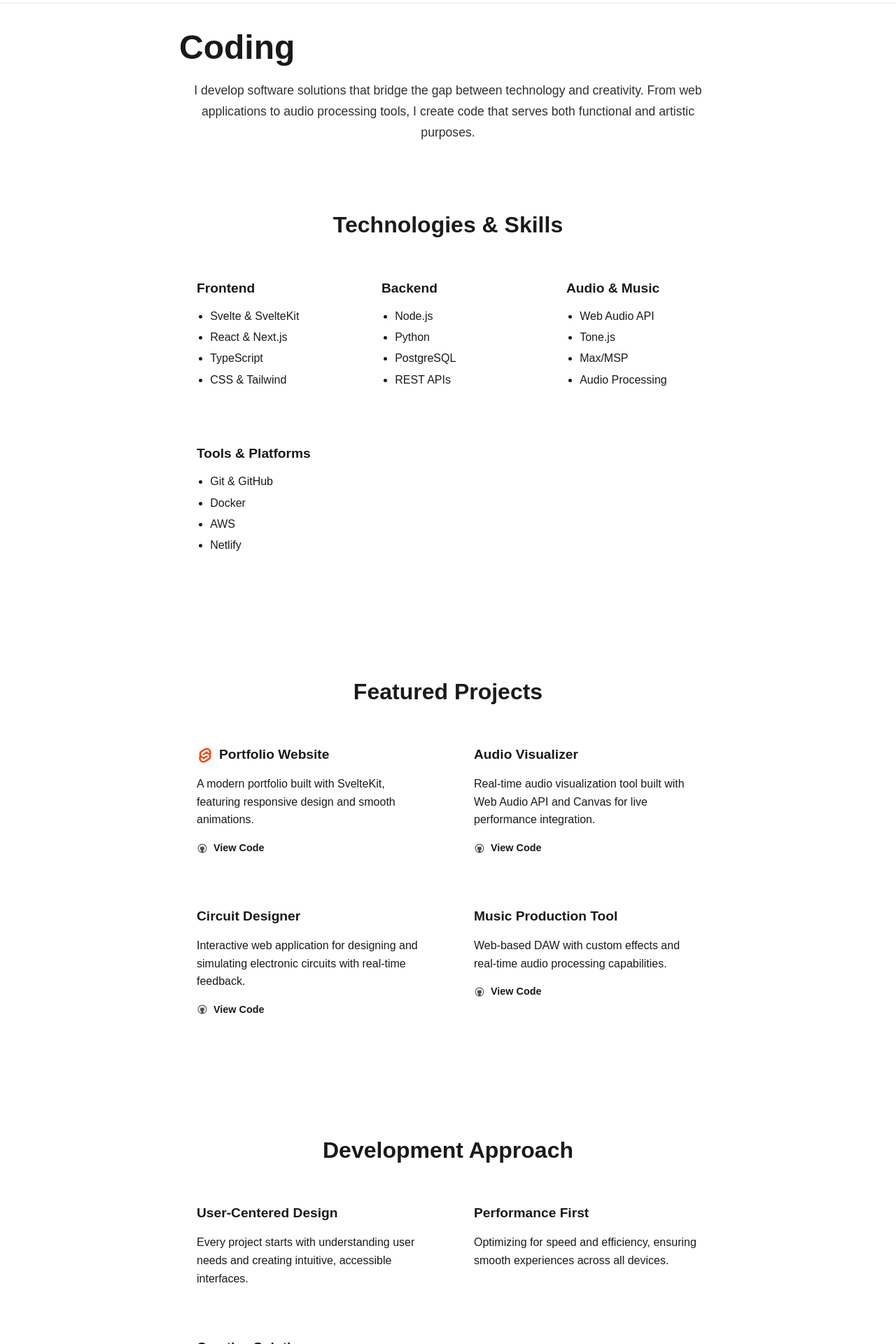
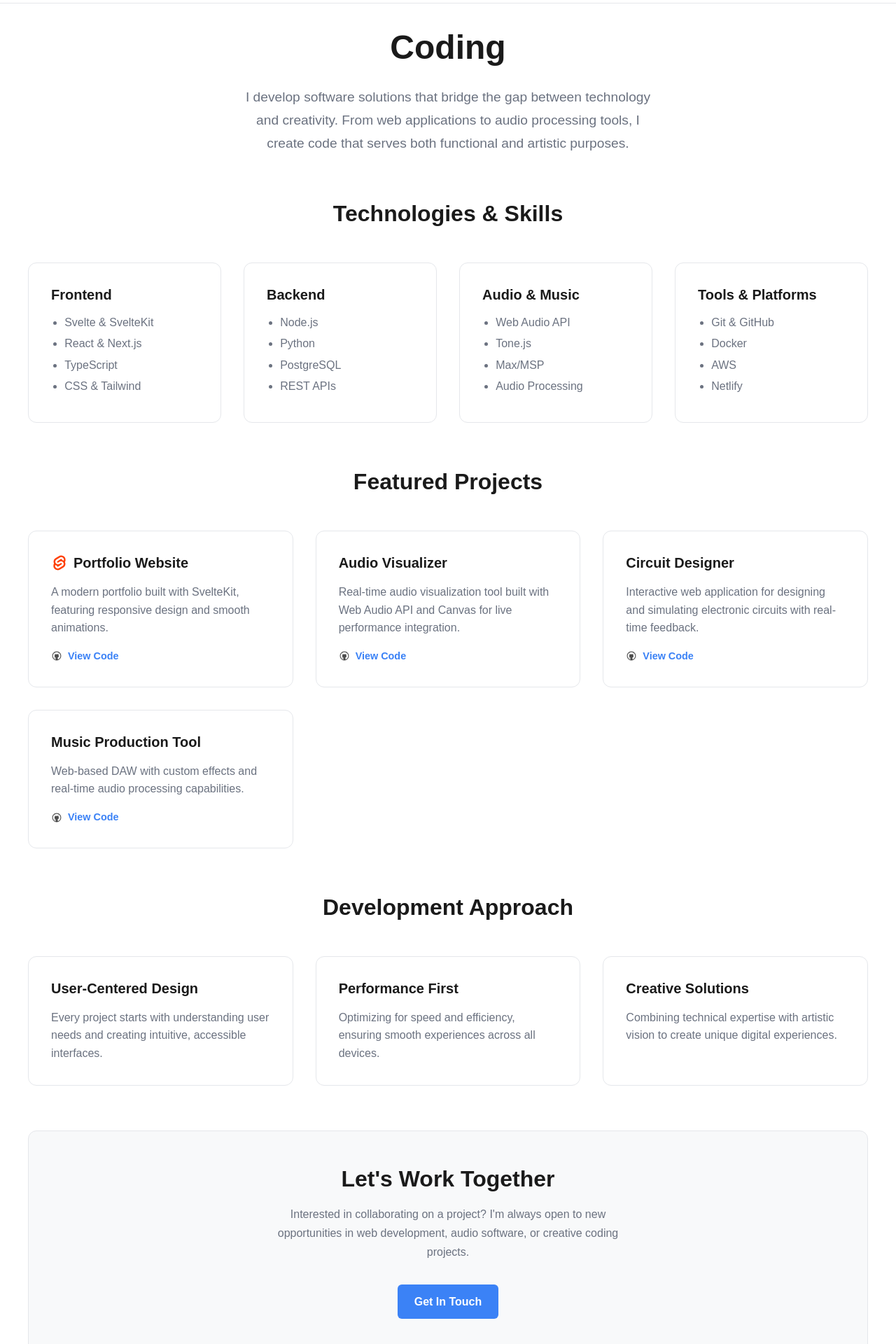
Before and after one commit to avanns/personal-website, a SvelteKit app: page /coding in a window 1280 px wide. Shown: the part 60-1980 px from the top of the page at 70% size. Built offline with nearby package versions, Linux system fonts and the light colour scheme.

Commit message:
Update style and copy

```diff
--- a/src/routes/circuits/+page.svelte
+++ b/src/routes/circuits/+page.svelte
@@ -11,13 +11,14 @@
 </svelte:head>
 
 <div class="circuits-page">
-	<div class="text-column">
+	<div class="page-header">
 		<h1>Circuits</h1>
 		<p class="intro">
 			I design and build custom electronic circuits, focusing on audio applications,
 			effects pedals, and experimental sound processing equipment. Each circuit is
 			handcrafted and tested for optimal performance.
 		</p>
+	</div>
 
 	<section class="pedal-gallery">
 		<h2>Custom Effects Pedals</h2>
@@ -96,47 +97,60 @@
 		</div>
 	</section>
 </div>
-</div>
 
 <style>
 	.circuits-page {
-		width: 100%;
+		max-width: 1200px;
+		margin: 0 auto;
+		padding: 0 1rem;
+	}
+
+	.page-header {
+		text-align: center;
+		margin-bottom: 4rem;
+	}
+
+	.page-header h1 {
+		font-size: 3rem;
+		margin-bottom: 1.5rem;
 	}
 
 	.intro {
-		text-align: center;
-		font-size: 1.1rem;
-		margin-bottom: 3rem;
-		opacity: 0.9;
+		font-size: 1.2rem;
+		color: var(--color-text-secondary);
+		max-width: 600px;
+		margin: 0 auto;
+		line-height: 1.7;
 	}
 
 	.pedal-gallery {
-		margin: 3rem 0;
+		margin: 4rem 0;
 	}
 
 	.pedal-gallery h2 {
 		text-align: center;
-		margin-bottom: 2rem;
+		margin-bottom: 3rem;
+		font-size: 2rem;
 	}
 
 	.pedal-grid {
 		display: grid;
-		grid-template-columns: repeat(auto-fit, minmax(280px, 1fr));
+		grid-template-columns: repeat(auto-fit, minmax(350px, 1fr));
 		gap: 2rem;
-		margin-bottom: 3rem;
+		margin-bottom: 4rem;
 	}
 
 	.pedal-item {
-		background: rgba(255, 255, 255, 0.1);
-		border: 1px solid rgba(255, 255, 255, 0.2);
-		border-radius: 8px;
+		background: var(--color-bg);
+		border: 1px solid var(--color-border);
+		border-radius: 12px;
 		overflow: hidden;
-		backdrop-filter: blur(10px);
-		transition: transform 0.3s ease;
+		transition: transform 0.3s ease, box-shadow 0.3s ease;
 	}
 
 	.pedal-item:hover {
 		transform: translateY(-4px);
+		box-shadow: 0 10px 30px rgba(0, 0, 0, 0.1);
 	}
 
 	.pedal-item img {
@@ -152,91 +166,102 @@
 
 	.pedal-info h3 {
 		margin: 0 0 0.5rem 0;
-		color: var(--color-theme-1);
-		font-size: 1.2rem;
+		color: var(--color-text);
+		font-size: 1.25rem;
 	}
 
 	.pedal-info p {
 		margin: 0;
-		opacity: 0.8;
-		line-height: 1.5;
+		color: var(--color-text-secondary);
+		line-height: 1.6;
 	}
 
 	.circuit-info {
-		margin: 3rem 0;
+		margin: 4rem 0;
 	}
 
 	.circuit-info h2 {
 		text-align: center;
-		margin-bottom: 2rem;
+		margin-bottom: 3rem;
+		font-size: 2rem;
 	}
 
 	.info-grid {
 		display: grid;
-		grid-template-columns: repeat(auto-fit, minmax(250px, 1fr));
-		gap: 1.5rem;
-		margin-bottom: 3rem;
+		grid-template-columns: repeat(auto-fit, minmax(300px, 1fr));
+		gap: 2rem;
+		margin-bottom: 4rem;
 	}
 
 	.info-card {
-		background: rgba(255, 255, 255, 0.1);
-		border: 1px solid rgba(255, 255, 255, 0.2);
-		border-radius: 8px;
-		padding: 1.5rem;
-		backdrop-filter: blur(10px);
+		background: var(--color-bg);
+		border: 1px solid var(--color-border);
+		border-radius: 12px;
+		padding: 2rem;
+		transition: border-color 0.3s ease;
+	}
+
+	.info-card:hover {
+		border-color: var(--color-accent);
 	}
 
 	.info-card h3 {
 		margin: 0 0 1rem 0;
-		color: var(--color-theme-1);
-		font-size: 1.2rem;
+		color: var(--color-text);
+		font-size: 1.25rem;
 	}
 
 	.info-card p {
 		margin: 0;
 		line-height: 1.6;
+		color: var(--color-text-secondary);
 	}
 
 	.services {
-		margin-top: 3rem;
+		margin-top: 4rem;
 	}
 
 	.services h2 {
 		text-align: center;
-		margin-bottom: 2rem;
+		margin-bottom: 3rem;
+		font-size: 2rem;
 	}
 
 	.services-grid {
 		display: grid;
-		grid-template-columns: repeat(auto-fit, minmax(250px, 1fr));
-		gap: 1.5rem;
+		grid-template-columns: repeat(auto-fit, minmax(300px, 1fr));
+		gap: 2rem;
 	}
 
 	.service-card {
-		background: rgba(255, 255, 255, 0.1);
-		border: 1px solid rgba(255, 255, 255, 0.2);
-		border-radius: 8px;
-		padding: 1.5rem;
-		backdrop-filter: blur(10px);
-		transition: transform 0.3s ease;
+		background: var(--color-bg);
+		border: 1px solid var(--color-border);
+		border-radius: 12px;
+		padding: 2rem;
+		transition: border-color 0.3s ease;
 	}
 
 	.service-card:hover {
-		transform: translateY(-2px);
+		border-color: var(--color-accent);
 	}
 
 	.service-card h3 {
 		margin: 0 0 1rem 0;
-		color: var(--color-theme-1);
-		font-size: 1.2rem;
+		color: var(--color-text);
+		font-size: 1.25rem;
 	}
 
 	.service-card p {
 		margin: 0;
 		line-height: 1.6;
+		color: var(--color-text-secondary);
 	}
 
 	@media (max-width: 768px) {
+		.page-header h1 {
+			font-size: 2.5rem;
+		}
+
 		.pedal-grid {
 			grid-template-columns: 1fr;
 		}
--- a/src/routes/coding/+page.svelte
+++ b/src/routes/coding/+page.svelte
@@ -9,13 +9,14 @@
 </svelte:head>
 
 <div class="coding-page">
-	<div class="text-column">
+	<div class="page-header">
 		<h1>Coding</h1>
 		<p class="intro">
 			I develop software solutions that bridge the gap between technology and creativity.
 			From web applications to audio processing tools, I create code that serves both
 			functional and artistic purposes.
 		</p>
+	</div>
 
 	<section class="skills">
 		<h2>Technologies & Skills</h2>
@@ -139,48 +140,65 @@
 		<a href="/contact" class="cta-button">Get In Touch</a>
 	</section>
 </div>
-</div>
 
 <style>
 	.coding-page {
-		width: 100%;
+		max-width: 1200px;
+		margin: 0 auto;
+		padding: 0 1rem;
+	}
+
+	.page-header {
+		text-align: center;
+		margin-bottom: 4rem;
+	}
+
+	.page-header h1 {
+		font-size: 3rem;
+		margin-bottom: 1.5rem;
 	}
 
 	.intro {
-		text-align: center;
-		font-size: 1.1rem;
-		margin-bottom: 3rem;
-		opacity: 0.9;
+		font-size: 1.2rem;
+		color: var(--color-text-secondary);
+		max-width: 600px;
+		margin: 0 auto;
+		line-height: 1.7;
 	}
 
 	.skills {
-		margin: 3rem 0;
+		margin: 4rem 0;
 	}
 
 	.skills h2 {
 		text-align: center;
-		margin-bottom: 2rem;
+		margin-bottom: 3rem;
+		font-size: 2rem;
 	}
 
 	.skills-grid {
 		display: grid;
-		grid-template-columns: repeat(auto-fit, minmax(200px, 1fr));
-		gap: 1.5rem;
-		margin-bottom: 3rem;
+		grid-template-columns: repeat(auto-fit, minmax(250px, 1fr));
+		gap: 2rem;
+		margin-bottom: 4rem;
 	}
 
 	.skill-category {
-		background: rgba(255, 255, 255, 0.1);
-		border: 1px solid rgba(255, 255, 255, 0.2);
-		border-radius: 8px;
-		padding: 1.5rem;
-		backdrop-filter: blur(10px);
+		background: var(--color-bg);
+		border: 1px solid var(--color-border);
+		border-radius: 12px;
+		padding: 2rem;
+		transition: border-color 0.3s ease;
+	}
+
+	.skill-category:hover {
+		border-color: var(--color-accent);
 	}
 
 	.skill-category h3 {
 		margin: 0 0 1rem 0;
-		color: var(--color-theme-1);
-		font-size: 1.2rem;
+		color: var(--color-text);
+		font-size: 1.25rem;
 	}
 
 	.skill-category ul {
@@ -191,35 +209,37 @@
 	.skill-category li {
 		margin-bottom: 0.5rem;
 		line-height: 1.4;
+		color: var(--color-text-secondary);
 	}
 
 	.projects {
-		margin: 3rem 0;
+		margin: 4rem 0;
 	}
 
 	.projects h2 {
 		text-align: center;
-		margin-bottom: 2rem;
+		margin-bottom: 3rem;
+		font-size: 2rem;
 	}
 
 	.project-grid {
 		display: grid;
-		grid-template-columns: repeat(auto-fit, minmax(280px, 1fr));
-		gap: 1.5rem;
-		margin-bottom: 3rem;
+		grid-template-columns: repeat(auto-fit, minmax(350px, 1fr));
+		gap: 2rem;
+		margin-bottom: 4rem;
 	}
 
 	.project-card {
-		background: rgba(255, 255, 255, 0.1);
-		border: 1px solid rgba(255, 255, 255, 0.2);
-		border-radius: 8px;
-		padding: 1.5rem;
-		backdrop-filter: blur(10px);
-		transition: transform 0.3s ease;
+		background: var(--color-bg);
+		border: 1px solid var(--color-border);
+		border-radius: 12px;
+		padding: 2rem;
+		transition: border-color 0.3s ease, box-shadow 0.3s ease;
 	}
 
 	.project-card:hover {
-		transform: translateY(-2px);
+		border-color: var(--color-accent);
+		box-shadow: 0 10px 30px rgba(59, 130, 246, 0.1);
 	}
 
 	.project-header {
@@ -236,13 +256,14 @@
 
 	.project-card h3 {
 		margin: 0;
-		color: var(--color-theme-1);
-		font-size: 1.2rem;
+		color: var(--color-text);
+		font-size: 1.25rem;
 	}
 
 	.project-card p {
 		margin: 0 0 1rem 0;
 		line-height: 1.6;
+		color: var(--color-text-secondary);
 	}
 
 	.project-links {
@@ -254,10 +275,10 @@
 		display: flex;
 		align-items: center;
 		gap: 0.5rem;
-		color: var(--color-theme-1);
+		color: var(--color-accent);
 		text-decoration: none;
 		font-size: 0.9rem;
-		font-weight: bold;
+		font-weight: 600;
 	}
 
 	.github-link img {
@@ -266,52 +287,58 @@
 	}
 
 	.github-link:hover {
-		text-decoration: underline;
+		color: var(--color-accent-hover);
+		text-decoration: none;
 	}
 
 	.approach {
-		margin: 3rem 0;
+		margin: 4rem 0;
 	}
 
 	.approach h2 {
 		text-align: center;
-		margin-bottom: 2rem;
+		margin-bottom: 3rem;
+		font-size: 2rem;
 	}
 
 	.approach-grid {
 		display: grid;
-		grid-template-columns: repeat(auto-fit, minmax(250px, 1fr));
-		gap: 1.5rem;
-		margin-bottom: 3rem;
+		grid-template-columns: repeat(auto-fit, minmax(300px, 1fr));
+		gap: 2rem;
+		margin-bottom: 4rem;
 	}
 
 	.approach-card {
-		background: rgba(255, 255, 255, 0.1);
-		border: 1px solid rgba(255, 255, 255, 0.2);
-		border-radius: 8px;
-		padding: 1.5rem;
-		backdrop-filter: blur(10px);
+		background: var(--color-bg);
+		border: 1px solid var(--color-border);
+		border-radius: 12px;
+		padding: 2rem;
+		transition: border-color 0.3s ease;
+	}
+
+	.approach-card:hover {
+		border-color: var(--color-accent);
 	}
 
 	.approach-card h3 {
 		margin: 0 0 1rem 0;
-		color: var(--color-theme-1);
-		font-size: 1.2rem;
+		color: var(--color-text);
+		font-size: 1.25rem;
 	}
 
 	.approach-card p {
 		margin: 0;
 		line-height: 1.6;
+		color: var(--color-text-secondary);
 	}
 
 	.contact-section {
 		text-align: center;
-		margin-top: 3rem;
-		padding: 2rem;
-		background: rgba(255, 255, 255, 0.1);
-		border: 1px solid rgba(255, 255, 255, 0.2);
-		border-radius: 8px;
-		backdrop-filter: blur(10px);
+		margin-top: 4rem;
+		padding: 3rem;
+		background: var(--color-bg-secondary);
+		border: 1px solid var(--color-border);
+		border-radius: 12px;
 	}
 
 	.contact-section h2 {
@@ -319,27 +346,34 @@
 	}
 
 	.contact-section p {
-		margin-bottom: 1.5rem;
-		opacity: 0.9;
+		margin-bottom: 2rem;
+		color: var(--color-text-secondary);
+		max-width: 500px;
+		margin-left: auto;
+		margin-right: auto;
 	}
 
 	.cta-button {
 		display: inline-block;
-		background: var(--color-theme-1);
+		background: var(--color-accent);
 		color: white;
 		padding: 0.75rem 1.5rem;
-		border-radius: 4px;
+		border-radius: 6px;
 		text-decoration: none;
-		font-weight: bold;
+		font-weight: 600;
 		transition: background 0.3s ease;
 	}
 
 	.cta-button:hover {
-		background: #e03500;
+		background: var(--color-accent-hover);
 		text-decoration: none;
 	}
 
 	@media (max-width: 768px) {
+		.page-header h1 {
+			font-size: 2.5rem;
+		}
+
 		.skills-grid {
 			grid-template-columns: 1fr;
 		}
--- a/src/routes/contact/+page.svelte
+++ b/src/routes/contact/+page.svelte
@@ -11,12 +11,13 @@
 </svelte:head>
 
 <div class="contact-page">
-	<div class="text-column">
+	<div class="page-header">
 		<h1>Contact</h1>
 		<p class="intro">
 			I'm always interested in new collaborations, whether it's music production,
 			circuit design, software development, or creative projects. Let's discuss your ideas!
 		</p>
+	</div>
 
 	{#if form?.success}
 		<div class="success-message">
@@ -97,28 +98,39 @@
 		</section>
 	</div>
 </div>
-</div>
 
 <style>
 	.contact-page {
-		width: 100%;
+		max-width: 1200px;
+		margin: 0 auto;
+		padding: 0 1rem;
+	}
+
+	.page-header {
+		text-align: center;
+		margin-bottom: 4rem;
+	}
+
+	.page-header h1 {
+		font-size: 3rem;
+		margin-bottom: 1.5rem;
 	}
 
 	.intro {
-		text-align: center;
-		font-size: 1.1rem;
-		margin-bottom: 3rem;
-		opacity: 0.9;
+		font-size: 1.2rem;
+		color: var(--color-text-secondary);
+		max-width: 600px;
+		margin: 0 auto;
+		line-height: 1.7;
 	}
 
 	.success-message {
 		background: rgba(76, 175, 80, 0.1);
 		border: 1px solid rgba(76, 175, 80, 0.3);
-		border-radius: 8px;
-		padding: 1.5rem;
-		margin-bottom: 2rem;
+		border-radius: 12px;
+		padding: 2rem;
+		margin-bottom: 3rem;
 		text-align: center;
-		backdrop-filter: blur(10px);
 	}
 
 	.success-message h3 {
@@ -128,20 +140,21 @@
 
 	.success-message p {
 		margin: 0;
-		opacity: 0.9;
+		color: var(--color-text-secondary);
 	}
 
 	.contact-content {
 		display: grid;
 		grid-template-columns: 1fr 1fr;
-		gap: 3rem;
+		gap: 4rem;
 		margin-top: 2rem;
 	}
 
 	.contact-form h2,
 	.contact-info h2 {
-		margin-bottom: 1.5rem;
+		margin-bottom: 2rem;
 		text-align: center;
+		font-size: 1.75rem;
 	}
 
 	.form-group {
@@ -151,7 +164,7 @@
 	.form-group label {
 		display: block;
 		margin-bottom: 0.5rem;
-		font-weight: bold;
+		font-weight: 600;
 		color: var(--color-text);
 	}
 
@@ -160,13 +173,12 @@
 	.form-group textarea {
 		width: 100%;
 		padding: 0.75rem;
-		border: 1px solid rgba(255, 255, 255, 0.3);
-		border-radius: 4px;
-		background: rgba(255, 255, 255, 0.1);
+		border: 1px solid var(--color-border);
+		border-radius: 6px;
+		background: var(--color-bg);
 		color: var(--color-text);
 		font-family: inherit;
 		font-size: 1rem;
-		backdrop-filter: blur(10px);
 		transition: border-color 0.3s ease;
 		box-sizing: border-box;
 	}
@@ -175,7 +187,7 @@
 	.form-group select:focus,
 	.form-group textarea:focus {
 		outline: none;
-		border-color: var(--color-theme-1);
+		border-color: var(--color-accent);
 	}
 
 	.form-group textarea {
@@ -185,19 +197,19 @@
 
 	.submit-btn {
 		width: 100%;
-		background: var(--color-theme-1);
+		background: var(--color-accent);
 		color: white;
 		border: none;
 		padding: 0.75rem 1.5rem;
-		border-radius: 4px;
+		border-radius: 6px;
 		font-size: 1rem;
-		font-weight: bold;
+		font-weight: 600;
 		cursor: pointer;
 		transition: background 0.3s ease;
 	}
 
 	.submit-btn:hover {
-		background: #e03500;
+		background: var(--color-accent-hover);
 	}
 
 	.info-grid {
@@ -207,16 +219,20 @@
 	}
 
 	.info-card {
-		background: rgba(255, 255, 255, 0.1);
-		border: 1px solid rgba(255, 255, 255, 0.2);
-		border-radius: 8px;
+		background: var(--color-bg);
+		border: 1px solid var(--color-border);
+		border-radius: 12px;
 		padding: 1.5rem;
-		backdrop-filter: blur(10px);
+		transition: border-color 0.3s ease;
+	}
+
+	.info-card:hover {
+		border-color: var(--color-accent);
 	}
 
 	.info-card h3 {
 		margin: 0 0 0.5rem 0;
-		color: var(--color-theme-1);
+		color: var(--color-text);
 		font-size: 1.1rem;
 	}
 
@@ -225,12 +241,13 @@
 	}
 
 	.info-card a {
-		color: var(--color-theme-1);
+		color: var(--color-accent);
 		text-decoration: none;
 	}
 
 	.info-card a:hover {
-		text-decoration: underline;
+		color: var(--color-accent-hover);
+		text-decoration: none;
 	}
 
 	.github-link {
@@ -245,21 +262,21 @@
 	}
 
 	.availability {
-		background: rgba(255, 255, 255, 0.1);
-		border: 1px solid rgba(255, 255, 255, 0.2);
-		border-radius: 8px;
+		background: var(--color-bg);
+		border: 1px solid var(--color-border);
+		border-radius: 12px;
 		padding: 1.5rem;
-		backdrop-filter: blur(10px);
 	}
 
 	.availability h3 {
 		margin: 0 0 1rem 0;
-		color: var(--color-theme-1);
+		color: var(--color-text);
 		font-size: 1.1rem;
 	}
 
 	.availability p {
 		margin: 0 0 1rem 0;
+		color: var(--color-text-secondary);
 	}
 
 	.availability ul {
@@ -270,12 +287,17 @@
 	.availability li {
 		margin-bottom: 0.5rem;
 		line-height: 1.4;
+		color: var(--color-text-secondary);
 	}
 
 	@media (max-width: 768px) {
+		.page-header h1 {
+			font-size: 2.5rem;
+		}
+
 		.contact-content {
 			grid-template-columns: 1fr;
-			gap: 2rem;
+			gap: 3rem;
 		}
 	}
 </style>
```
Also changed, not shown: src/routes/music/+page.svelte (+28 -51 lines). Lines whose indentation alone changed are shown as unchanged.
